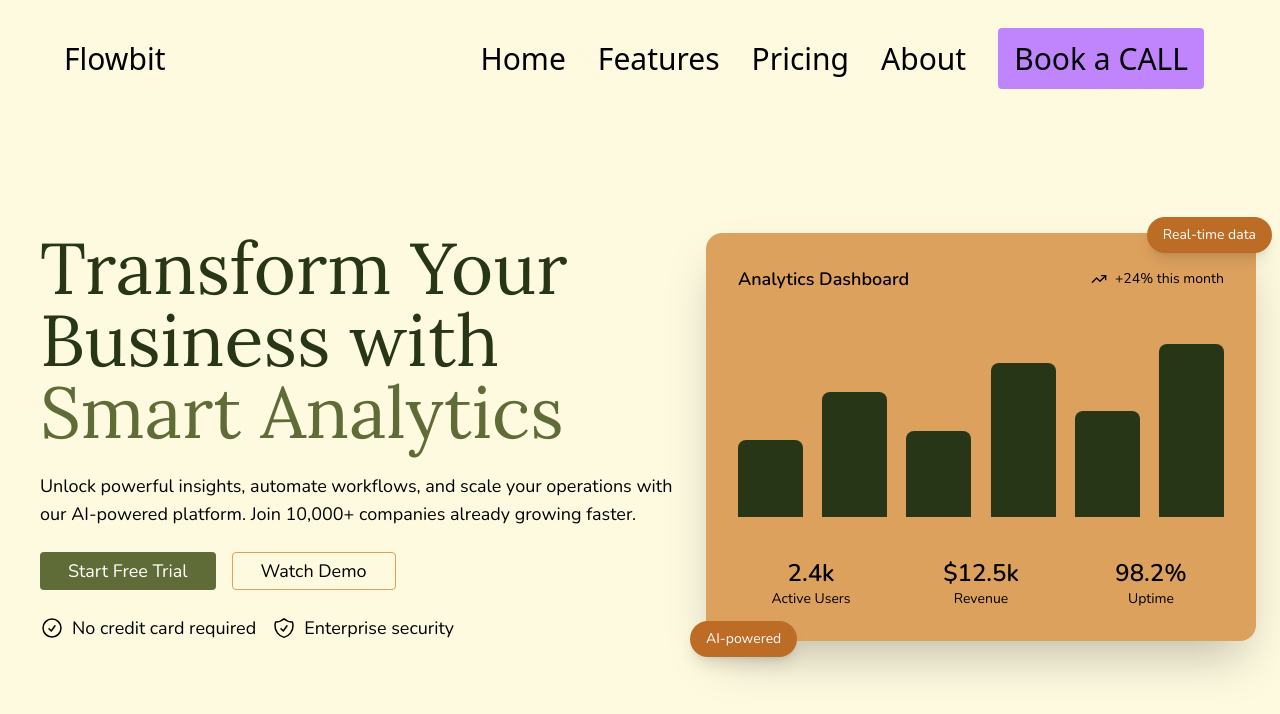
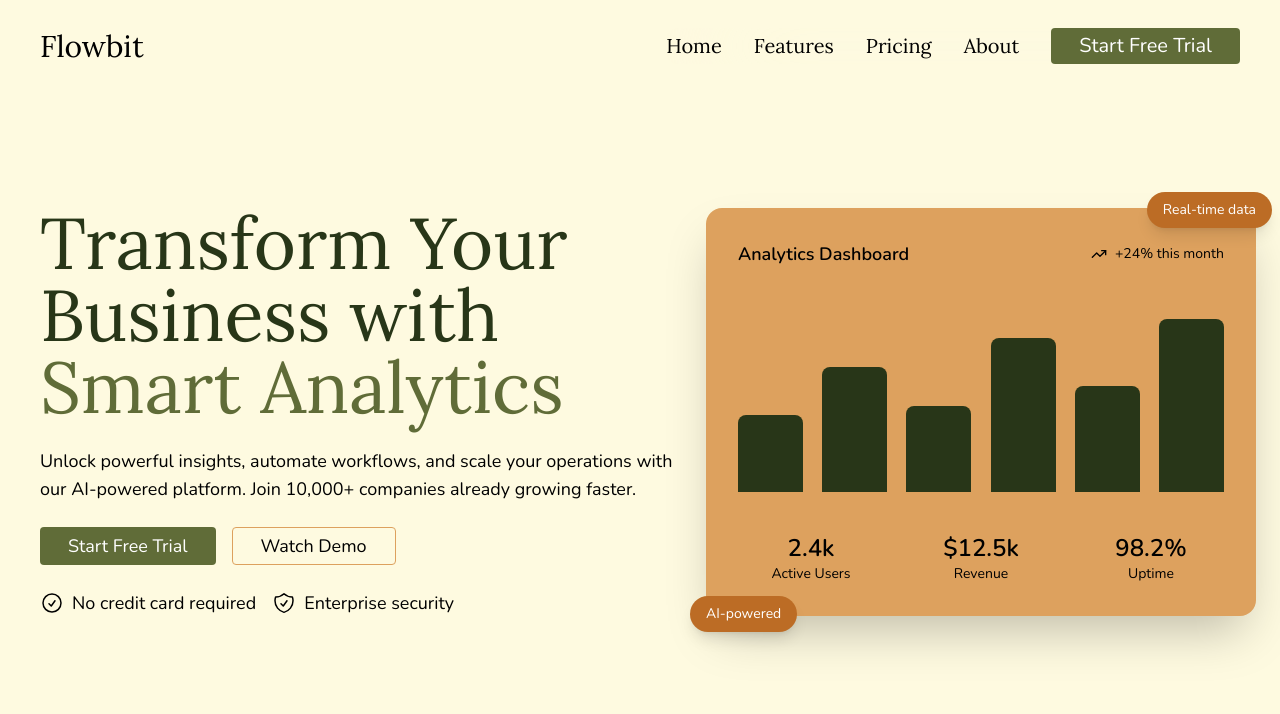
Before and after one commit to FahadBinQaiser/Flowky, a React (Vite) app: page / in a window 1280 px wide. Shown: the top 714 px of the page. Built offline with nearby package versions, Linux system fonts and the light colour scheme; the HTML template or start-up script is replaced by a standard one.

Commit message:
Almost done with herosection

```diff
--- a/src/App.css
+++ b/src/App.css
@@ -25,6 +25,13 @@
   background-color: var(--dark-moss-green);
   color: white;
 }
+.bgColor {
+  background-color: var(--dark-moss-green);
+  color: white;
+}
+.bgColor:hover {
+  background-color: var(--pakistan-green);
+}
 .Nunito {
   font-family: "Nunito", sans-serif;
 }
@@ -35,9 +42,36 @@
   color: var(--pakistan-green);
 }
 body {
+  overflow-x: hidden;
   background-color: var(--cornsilk);
   font-size: 30px;
   margin: 0;
   min-height: 100vh;
   width: 100vw;
 }
+
+.hover-button {
+  position: relative;
+  overflow: hidden;
+  transition: color 0.3s ease;
+}
+
+.hover-button::before {
+  content: "";
+  position: absolute;
+  bottom: 0;
+  left: 0;
+  width: 100%;
+  height: 0;
+  background-color: #dda15eff;
+  transition: height 0.3s ease;
+  z-index: -1;
+}
+
+.hover-button:hover::before {
+  height: 100%;
+}
+
+.hover-button:hover {
+  color: white;
+}
--- a/src/component/herosection/herosection.jsx
+++ b/src/component/herosection/herosection.jsx
@@ -18,10 +18,10 @@ export default function HeroSection() {
         </div>
 
         <div className="buttons text-lg pt-6 flex flex-row gap-4">
-          <button className="bgColor px-7 rounded-sm py-1">
+          <button className="bgColor transition duration-300 ease-out cursor-pointer px-7 rounded-sm py-1">
             Start Free Trial
           </button>
-          <button className="border border-[#dda15eff] px-7 rounded-sm py-1">
+          <button className="border hover-button cursor-pointer border-[#dda15eff] px-7 rounded-sm py-1">
             Watch Demo
           </button>
         </div>
--- a/src/component/navbar/navbar.jsx
+++ b/src/component/navbar/navbar.jsx
@@ -5,29 +5,26 @@ const Navbar = () => {
   const [open, setOpen] = useState(false);
 
   return (
-    <nav className="my-4 max-w-6xl mx-auto w-full z-50">
-      <div className="flex items-center justify-between ">
+    <nav className="my-4 max-w-7xl font-[Lora] mx-auto w-full z-50">
+      <div className="flex items-center py-3 justify-between">
         <div className="text-3xl">Flowbit</div>
 
         <div
-          className="hidden md:flex items-center bg-transparent backdrop-blur-3xl pl-8 pr-3 py-3 rounded-xl space-x-8"
-          style={{
-            boxShadow: "3px 0 12px rgba(250, 250, 250, 0.14)",
-          }}
+          className="hidden md:flex items-center bg-transparent backdrop-blur-3xl rounded-xl space-x-8"
         >
           {["Home", "Features", "Pricing", "About"].map((link) => (
             <a
               key={link}
               href="#"
-              className="relative group"
+              className="relative group text-xl"
             >
               {link}
-              <span className="absolute left-0 -bottom-1 w-0 h-[2px] bg-[#C084FC] transition-all duration-300 group-hover:w-full"></span>
+              <span className="absolute left-0 -bottom-1 w-0 h-[2px] cornsilk transition-all duration-300 group-hover:w-full"></span>
             </a>
           ))}
           <div className="hidden md:flex">
-            <button className="bg-[#C084FC] hover:bg-[#7C3AED] transition-colors duration-300 cursor-pointer py-2 px-4 rounded">
-              Book a CALL
+            <button className="bgColor transition duration-300 ease-out cursor-pointer text-xl Nunito px-7 rounded-sm py-1">
+                Start Free Trial
             </button>
           </div>
         </div>
@@ -41,7 +38,7 @@ const Navbar = () => {
         className={`md:hidden fixed top-20 right-0 w-64 bg-transparent backdrop-blur-3xl shadow-xl rounded-l-2xl transform transition-transform duration-300 ease-in-out z-50
       ${open ? "translate-x-0" : "translate-x-full"}`}
       >
-        <div className="flex flex-col body_font items-center px-6 py-10 space-y-6">
+        <div className="flex flex-col items-center px-6 py-10 space-y-6">
           {["Home", "Features", "Pricing", "About"].map((link) => (
             <a
               key={link}
@@ -52,8 +49,8 @@ const Navbar = () => {
             </a>
           ))}
 
-          <button className="bg-[#C084FC] hover:bg-[#7C3AED] transition-colors duration-300 cursor-pointer body_font w-full text-white py-2 px-4 rounded">
-            Book a CALL
+          <button className="bgColor px-7 rounded-sm py-1">
+            Start Free Trial
           </button>
         </div>
       </div>
```
